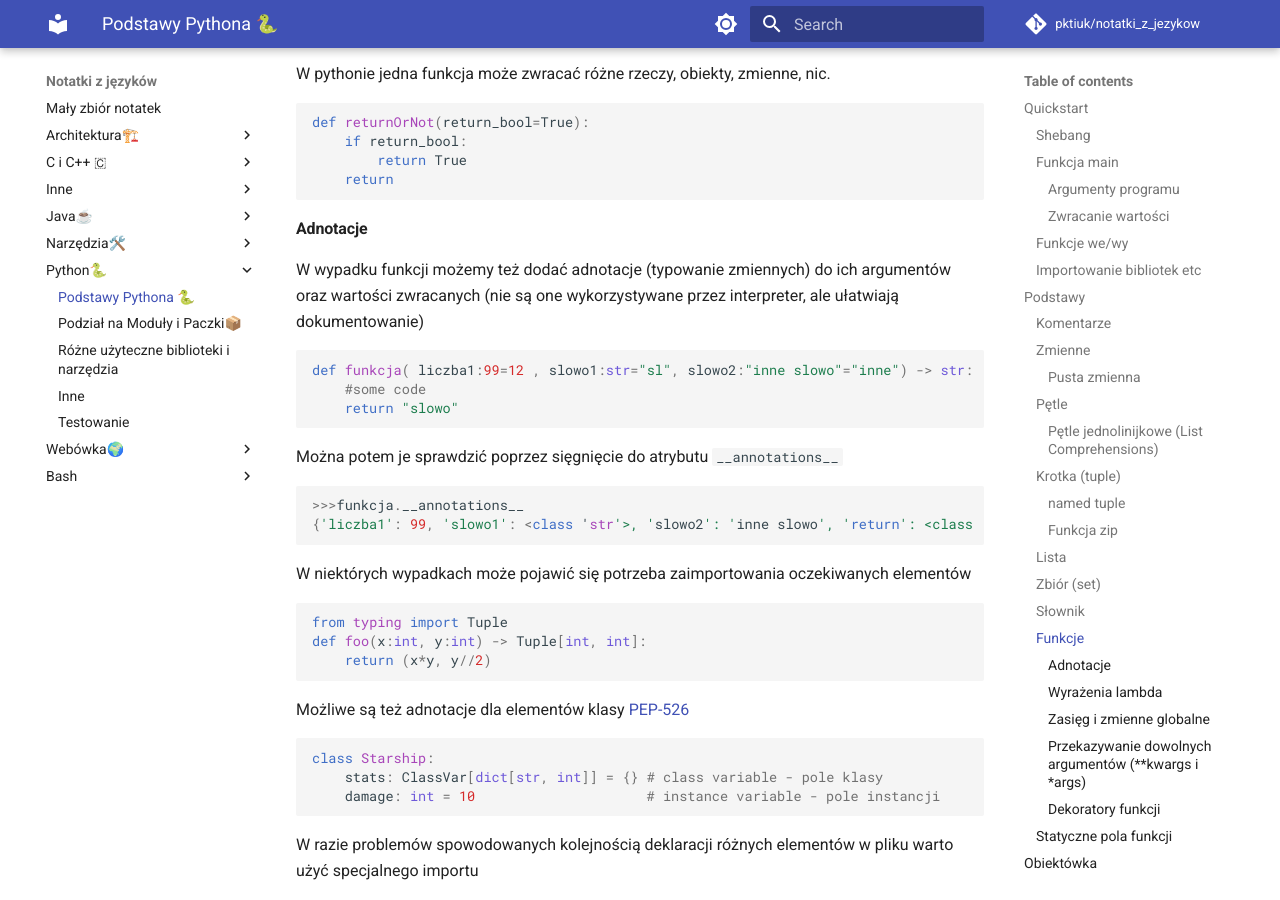
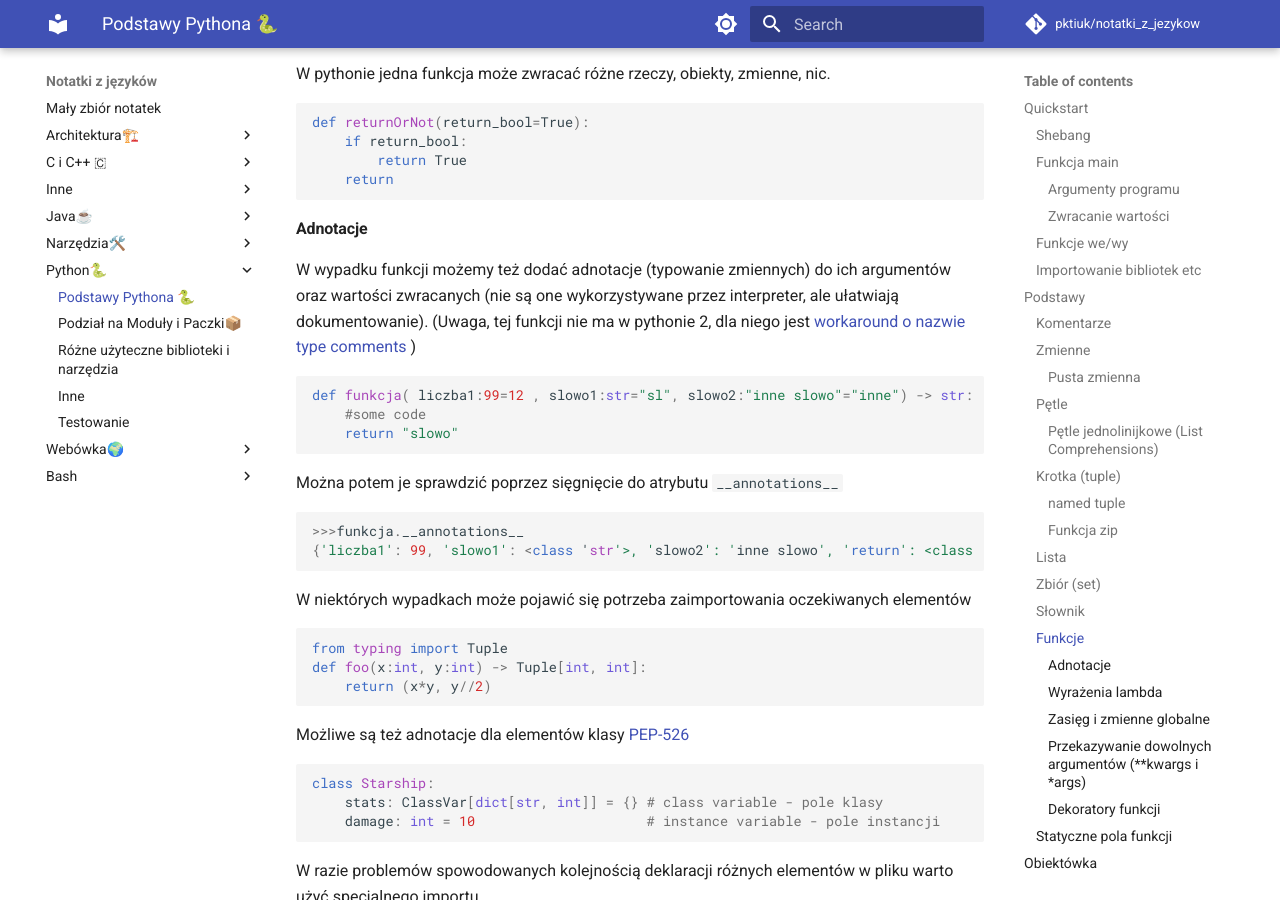
Before and after one commit to pktiuk/notatki_z_jezykow, an MkDocs documentation site: the page built from docs/Python🐍/1_ogolne_notatki.md, in a window 1280 px wide and 900 px high, scrolled down 11996 px. Built offline with MkDocs 1.6.1 and Material for MkDocs 9.7.7, drawn with Linux system fonts in a browser that asks for light colours; comment, search, counter and statistics services are not loaded.

Commit message:
Update 1_ogolne_notatki.md

````diff
--- a/docs/Python🐍/1_ogolne_notatki.md
+++ b/docs/Python🐍/1_ogolne_notatki.md
@@ -597,7 +597,8 @@ def returnOrNot(return_bool=True):
 
 #### Adnotacje
 
-W wypadku funkcji możemy też dodać adnotacje (typowanie zmiennych) do ich argumentów oraz wartości zwracanych (nie są one wykorzystywane przez interpreter, ale ułatwiają dokumentowanie)
+W wypadku funkcji możemy też dodać adnotacje (typowanie zmiennych) do ich argumentów oraz wartości zwracanych (nie są one wykorzystywane przez interpreter, ale ułatwiają dokumentowanie).
+(Uwaga, tej funkcji nie ma w pythonie 2, dla niego jest [workaround o nazwie type comments](https://realpython.com/lessons/type-comments/) )
 
 ```python
 def funkcja( liczba1:99=12 , slowo1:str="sl", slowo2:"inne slowo"="inne") -> str:
````
